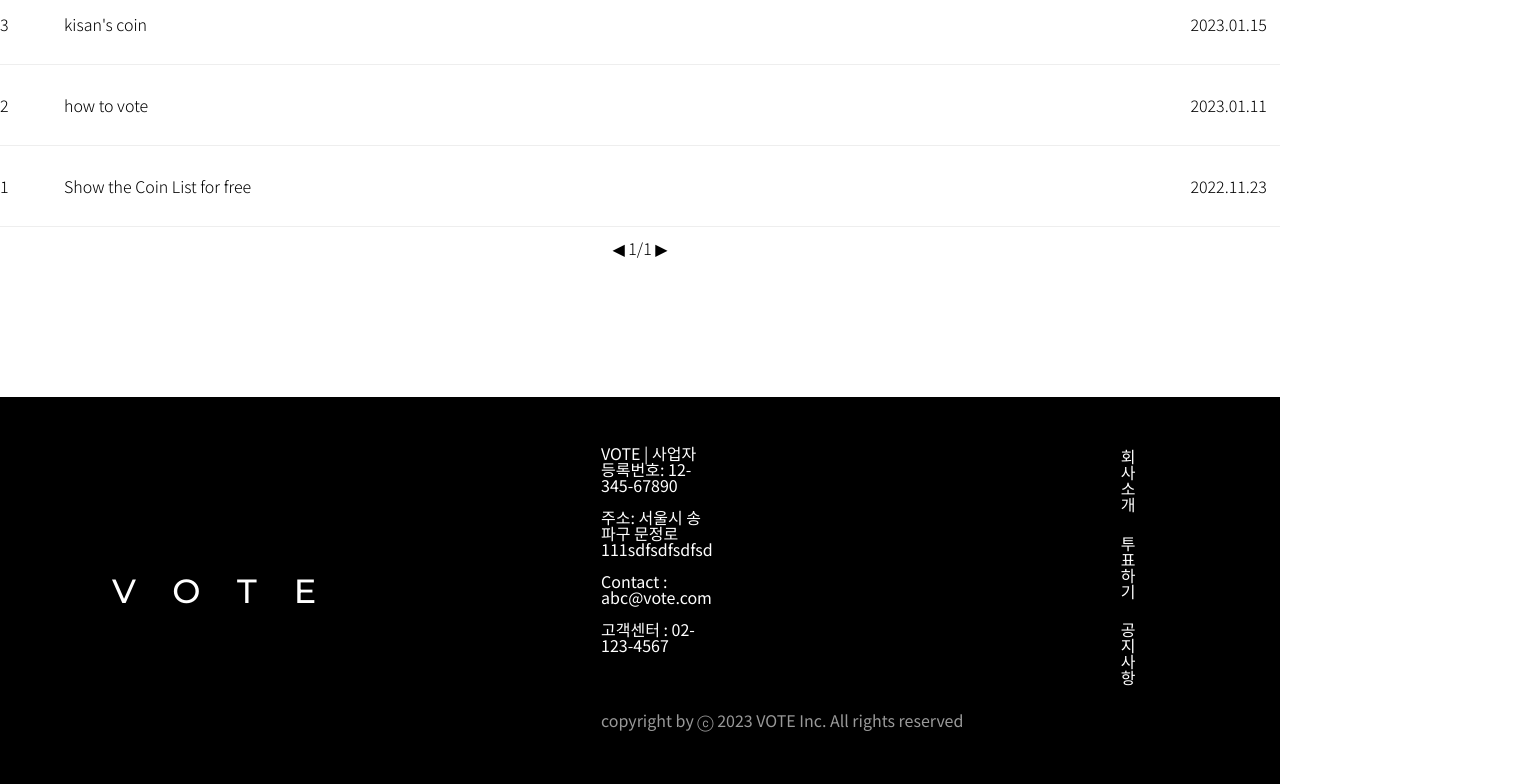
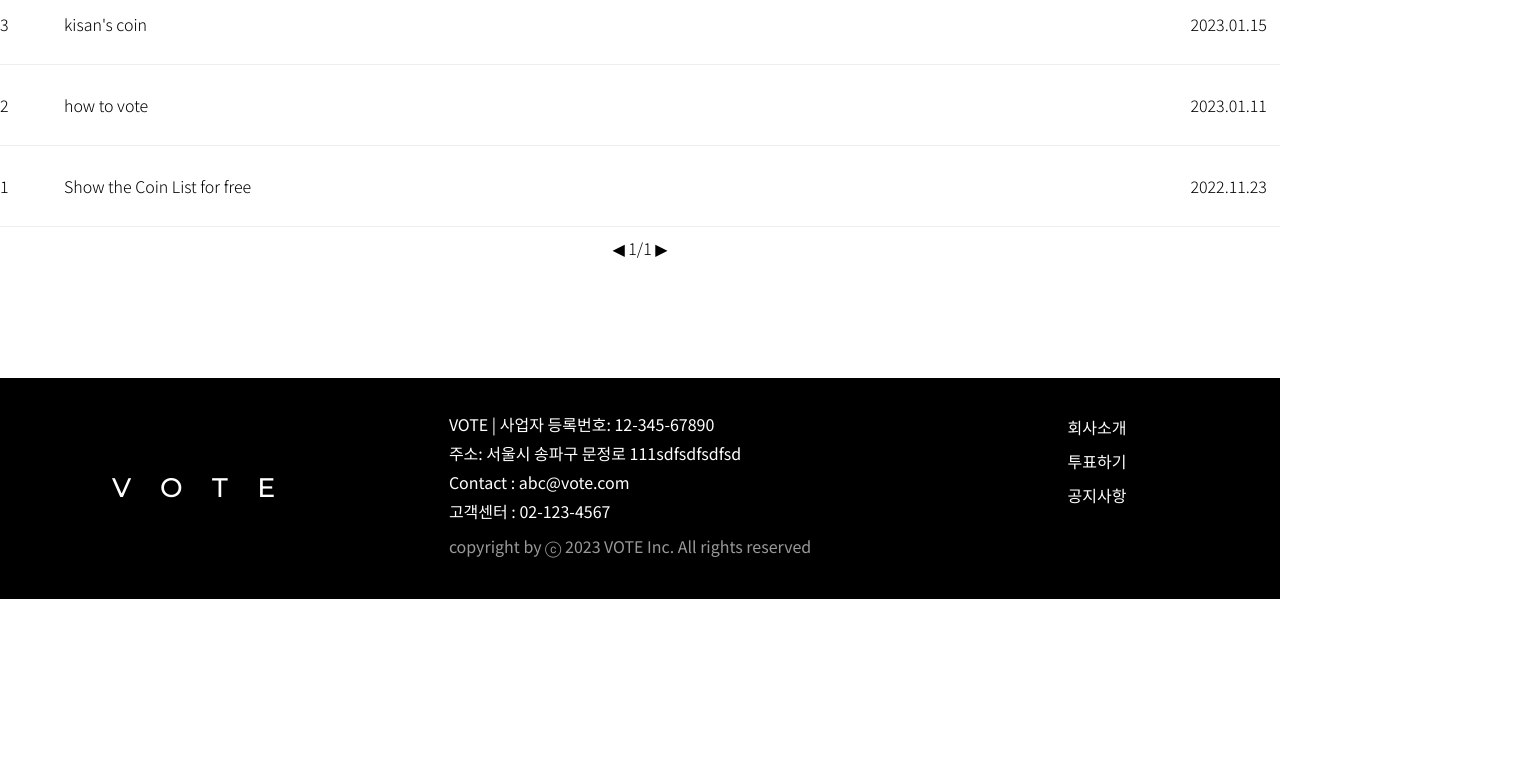
Before and after one commit to kylee9612/vote_front, a React (Create React App) app: page /notice in a window 1280 px wide. Shown: the part 422-1206 px from the top of the page, 1535 px wide, since content can reach past the window. After the commit the page ends 1021 px from the top, so only its background shows below. Built offline with nearby package versions, Linux system fonts and the light colour scheme.

Commit message:
[S] footer 고정

```diff
--- a/src/components/css/footer.css
+++ b/src/components/css/footer.css
@@ -1,17 +1,20 @@
 footer{
+    width:100%;
     background: #000;
-    padding:2.5rem 0;
+    padding:2.5vw 0;
     color:#fff;
     display: flex;
 
     align-items: center;
     font-weight: 400;
+    overflow: hidden;
+
 }
 
 .footer-logo {
     cursor: pointer;
     font-family:'Montserrat', sans-serif;
-    font-size: 2.1em;
+    font-size: 2.1vw;
     letter-spacing: 1.1em;
     font-weight: 500;
     text-align: center;
@@ -19,7 +22,8 @@ footer{
     padding:0 7rem;
 }
 .footer-box{
-    padding-left:8rem;
+    padding-left:2vw;
+    white-space: nowrap;
 }
 .footer-box nav{
     text-align: left;
@@ -27,11 +31,11 @@ footer{
 }
 
 .footer-box ul li{
-    padding:.5rem;
+    padding:.5vw;
 
 }
 .footer-box .footer-menu li{
-    padding: .7rem 25rem;
+    padding: .7vw 25vw;
     font-weight: 500;
 }
 .footer-box .footer-menu li:hover{
@@ -39,7 +43,7 @@ footer{
 }
 
 .footer-box .copyright_wrap{
-    padding:1rem .5rem;
+    padding:1vw .5vw;
     text-align: left;
     color: #999;
 }
--- a/src/index.css
+++ b/src/index.css
@@ -129,6 +129,7 @@ header{
 }
 
 .content{
+  height:100vh;
   padding:8rem 0;
 }
 h2{
```
